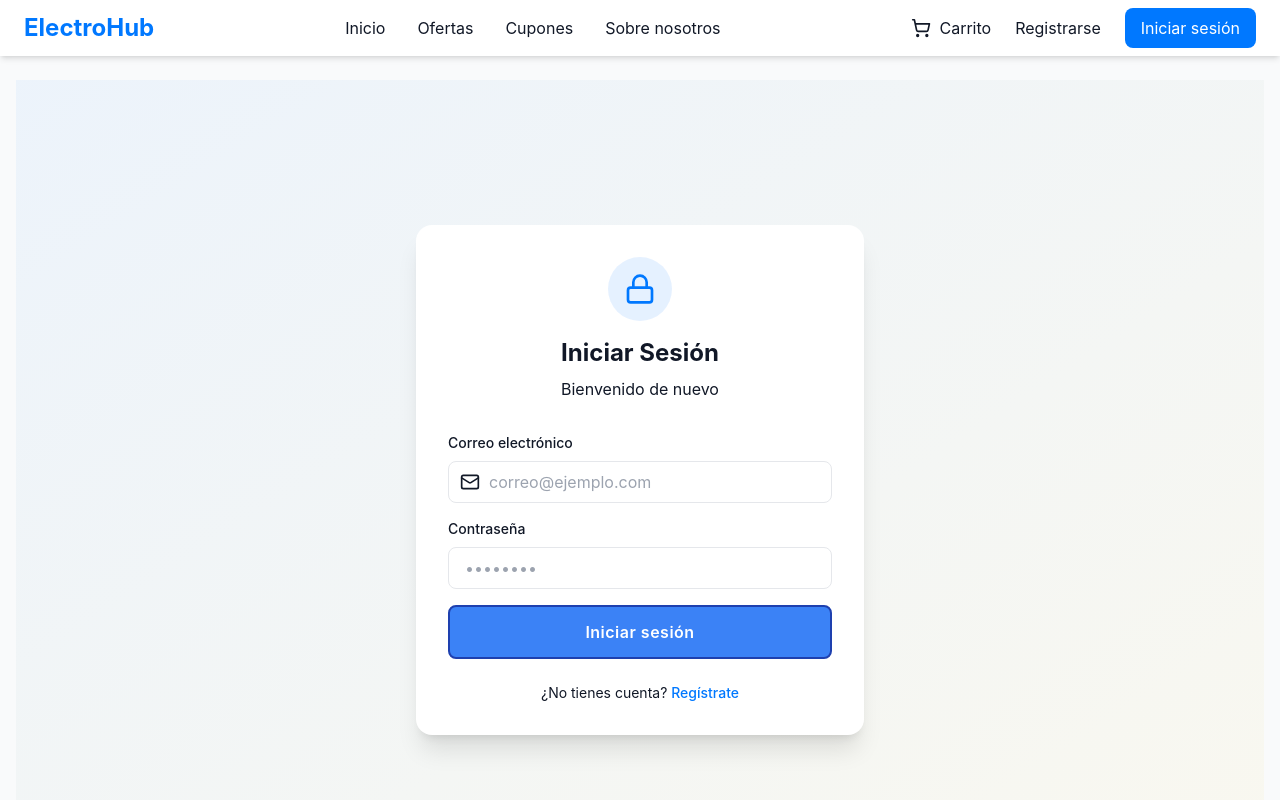
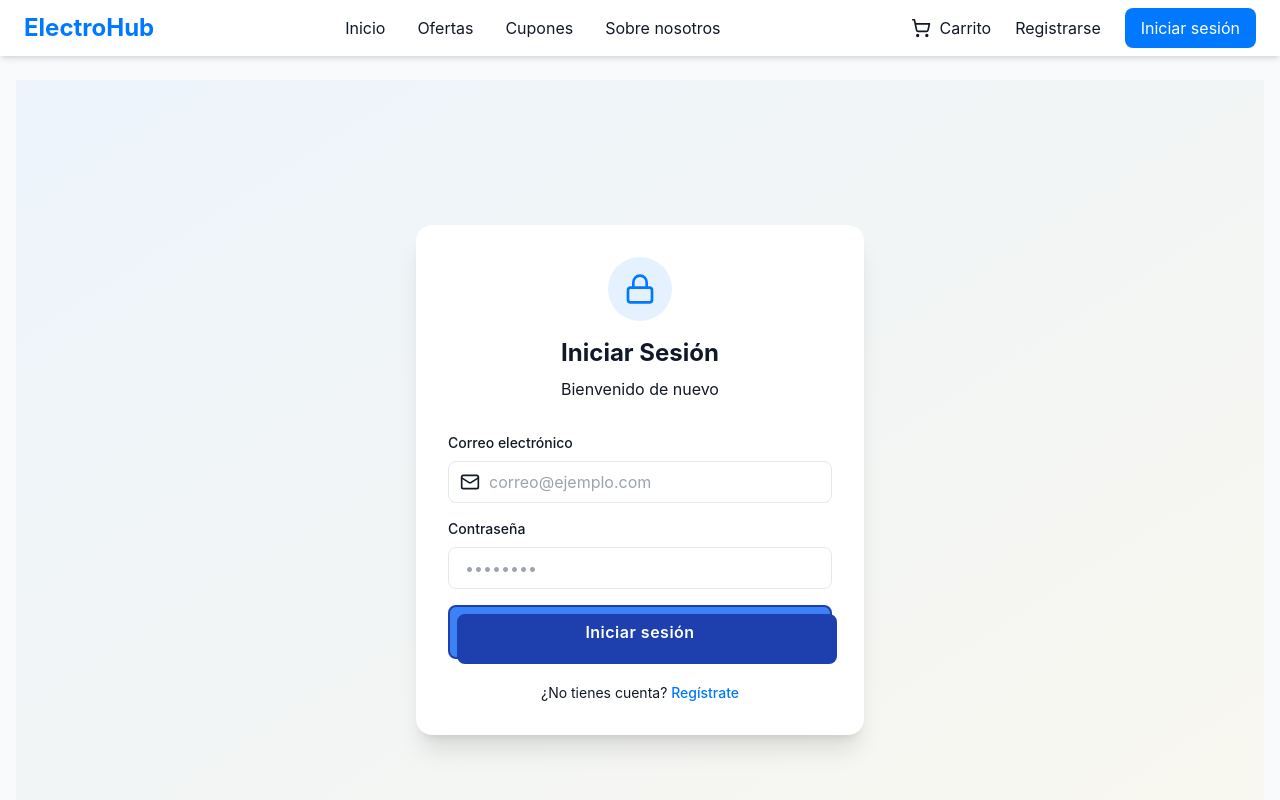
Before and after one commit to Mariavillca123/ElectroHub-frontend, a React (Vite) app: page /login in a window 1280 px wide. Shown: the top 800 px of the page. Built offline with nearby package versions, Linux system fonts and the light colour scheme; no server answers.

Commit message:
Mejora del boton Login

```diff
--- a/src/styles/globals.css
+++ b/src/styles/globals.css
@@ -23,23 +23,24 @@ body {
   user-select: none;
   -webkit-user-select: none;
   touch-action: manipulation;
-  transition: all 0.2s ease;
   border-radius: 0.5rem;
   display: block;
   width: 100%;
+  z-index: 1;
 }
 
 .button-floating::after {
   content: "";
   background-color: #1e40af;
+  border: 2px solid #1e40af;
   width: 100%;
-  z-index: -1;
+  height: 100%;
   position: absolute;
-  height: 100%;
   top: 7px;
   left: 7px;
   transition: all 0.2s ease;
   border-radius: 0.5rem;
+  z-index: -1;
 }
 
 .button-floating:hover::after {
```
Also changed, not shown: 1 other file (tests, documents, lock files or other folders).
